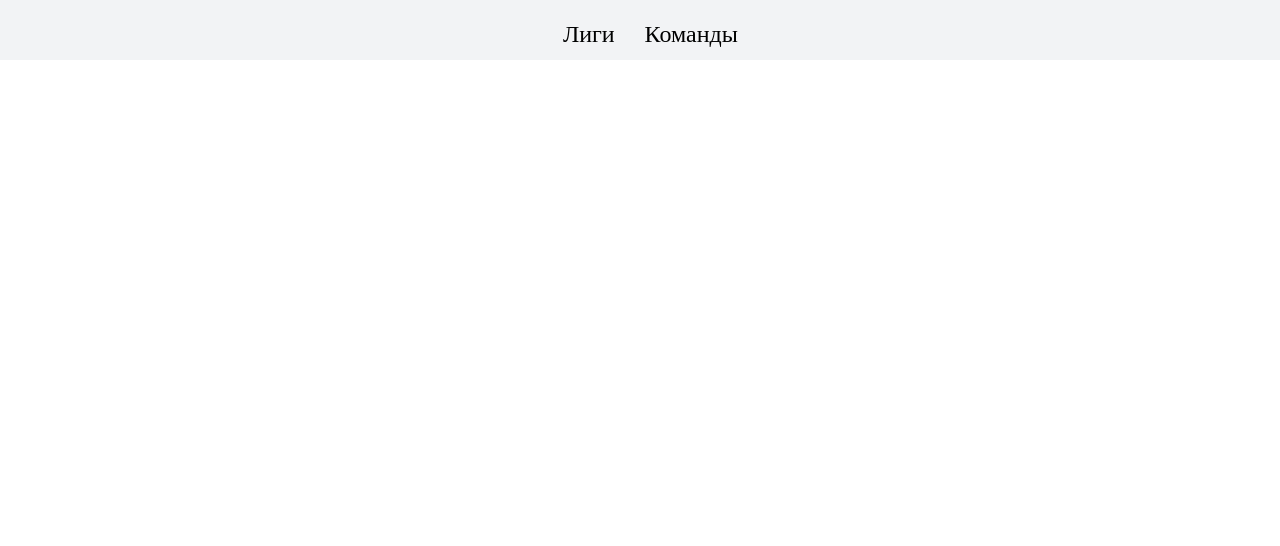
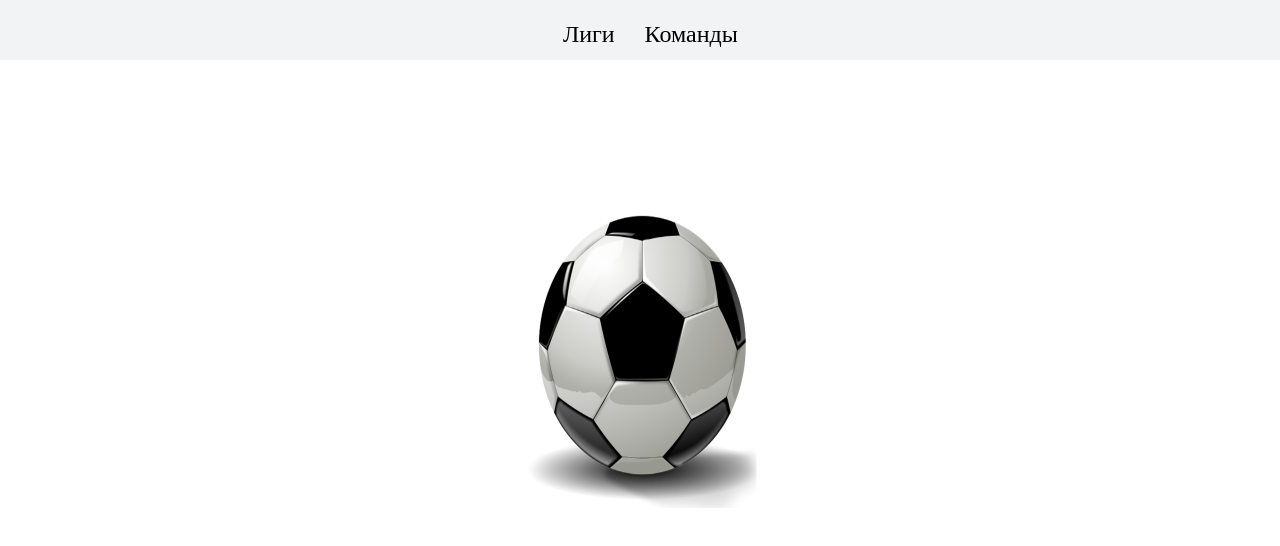
Before and after one commit to naperstajnka/football, a Nuxt app: page / in a window 1280 px wide. Shown: the top 546 px of the page. Built offline with nearby package versions, Linux system fonts and the light colour scheme.

Commit message:
navigacia

```diff
--- a/pages/index.vue
+++ b/pages/index.vue
@@ -1,4 +1,22 @@
 <template>
-<div>
-</div>
+  <div>
+    <img src="@/static/majch.png" alt="" class="imgClass">
+  </div>
 </template>
+
+<script>
+  export default {
+
+  }
+</script>
+
+<style lang="scss">
+.imgClass {
+  position: absolute;
+  width: 20%;
+  height: 40%;
+  left: calc(50% - 20%/2);
+  top: 25%;
+}
+
+</style>
--- a/pages/komandy/index.vue
+++ b/pages/komandy/index.vue
@@ -1,5 +1,10 @@
 <template>
   <div>
+
+    <a href="/">
+      <img src="@/static/majch.png" alt="" class="imgClass">
+    </a>
+
     <form class="search-form">
       <label>
         <input type="text" name="search" placeholder="">
@@ -16,7 +21,6 @@
     </div>
     </div>
 
-
   </div>
 </template>
 
@@ -32,9 +36,9 @@ export default {
 
 
   data() {
-return {
-    komandy: [],
-}
+    return {
+      komandy: [],
+    }
   },
 
 
@@ -129,4 +133,14 @@ return {
   color: #536591;
 }
 /* Конец - карточки */
+
+//logo
+.imgClass {
+  position: absolute;
+  width: 5%;
+  height: 10%;
+  left: calc(50% - 5%/2);
+  top: 9%;
+}
+
 </style>
--- a/pages/ligi/index.vue
+++ b/pages/ligi/index.vue
@@ -1,5 +1,9 @@
 <template>
   <div>
+
+    <a href="/">
+      <img src="@/static/majch.png" alt="" class="imgClass">
+    </a>
 
     <form class="search-form">
       <label>
@@ -121,4 +125,13 @@ async fetch({store}) {
 }
 /* Конец - карточки */
 
+//logo
+.imgClass {
+  position: absolute;
+  width: 5%;
+  height: 10%;
+  left: calc(50% - 5%/2);
+  top: 9%;
+}
+
 </style>
```
Also changed, not shown: static/majch.png (added).
